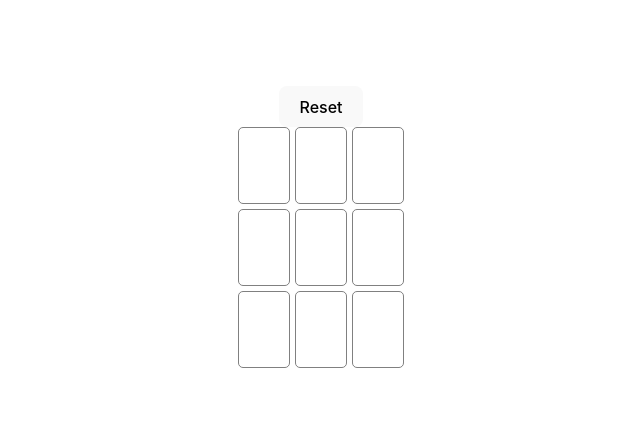
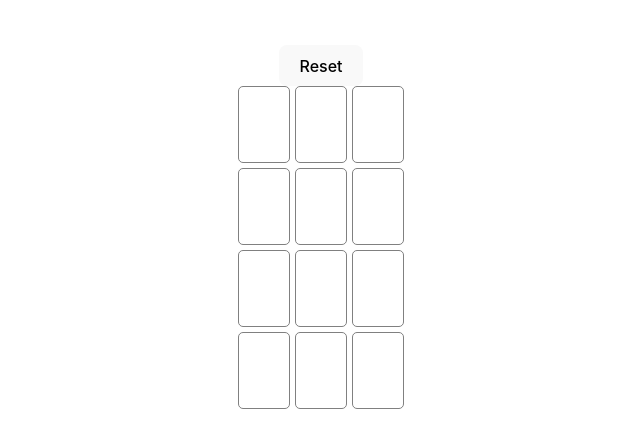
Before and after one commit to bfeelin/tile-matching-game, a React (Vite) app: page / in a window 1280 px wide. Shown: the part 173-620 px from the top of the page, without its empty margins (319-959 px from the left). Built offline with nearby package versions, Linux system fonts and the light colour scheme.

Commit message:
Added more data so the game can be completed

```diff
--- a/src/App.tsx
+++ b/src/App.tsx
@@ -3,7 +3,7 @@ import reactLogo from './assets/react.svg'
 import viteLogo from '/vite.svg'
 import './App.css'
 
-const tiles = ['a', 'c', 'a', 'b', 'a', 'b', 'c', 'c', 'b']
+const tiles = ['a', 'c', 'a', 'b', 'a', 'b', 'c', 'c', 'c', 'a', 'b', 'b']
 
 const makeGameTiles = () => {
   return tiles.map((tile) => {
```
